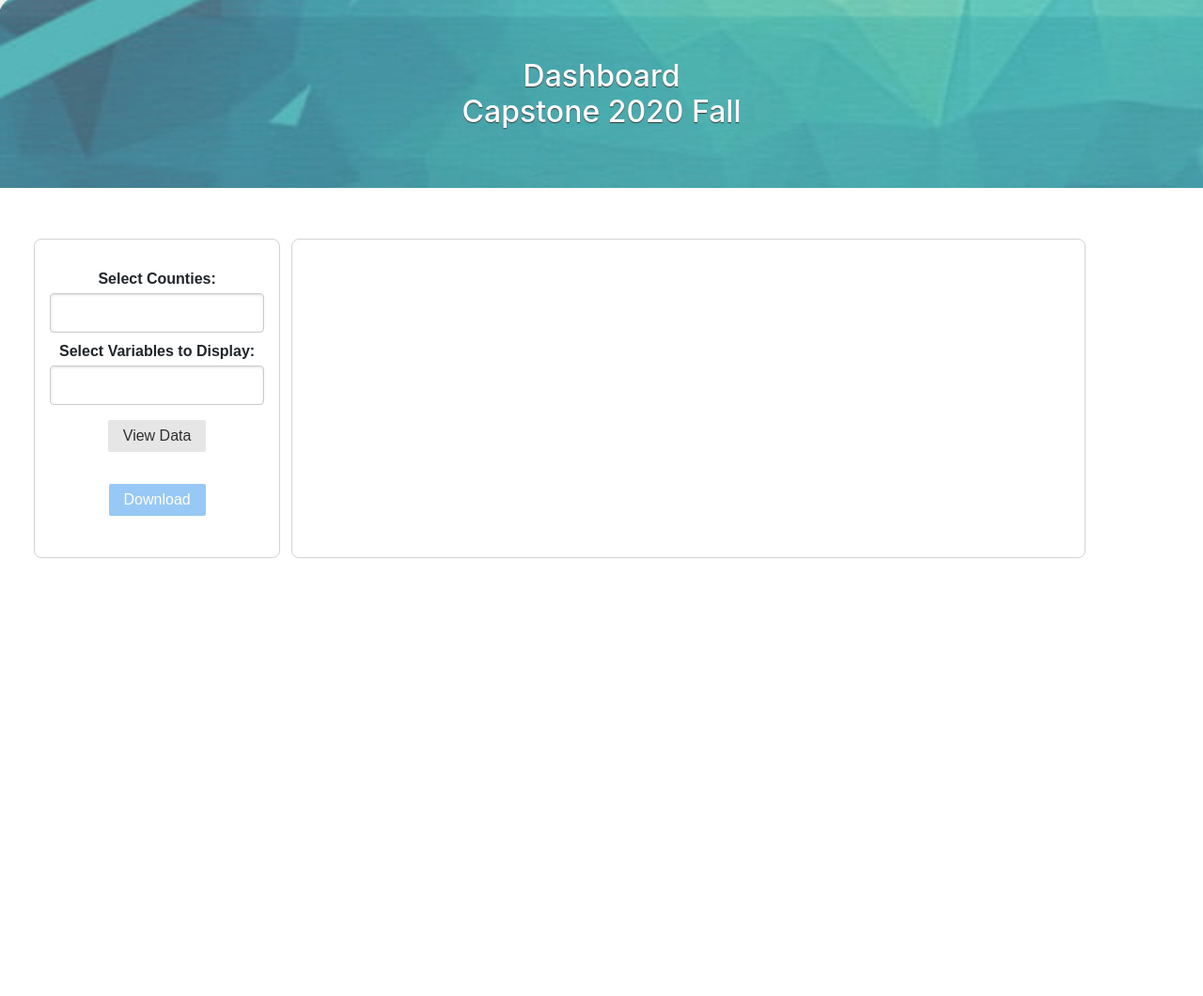
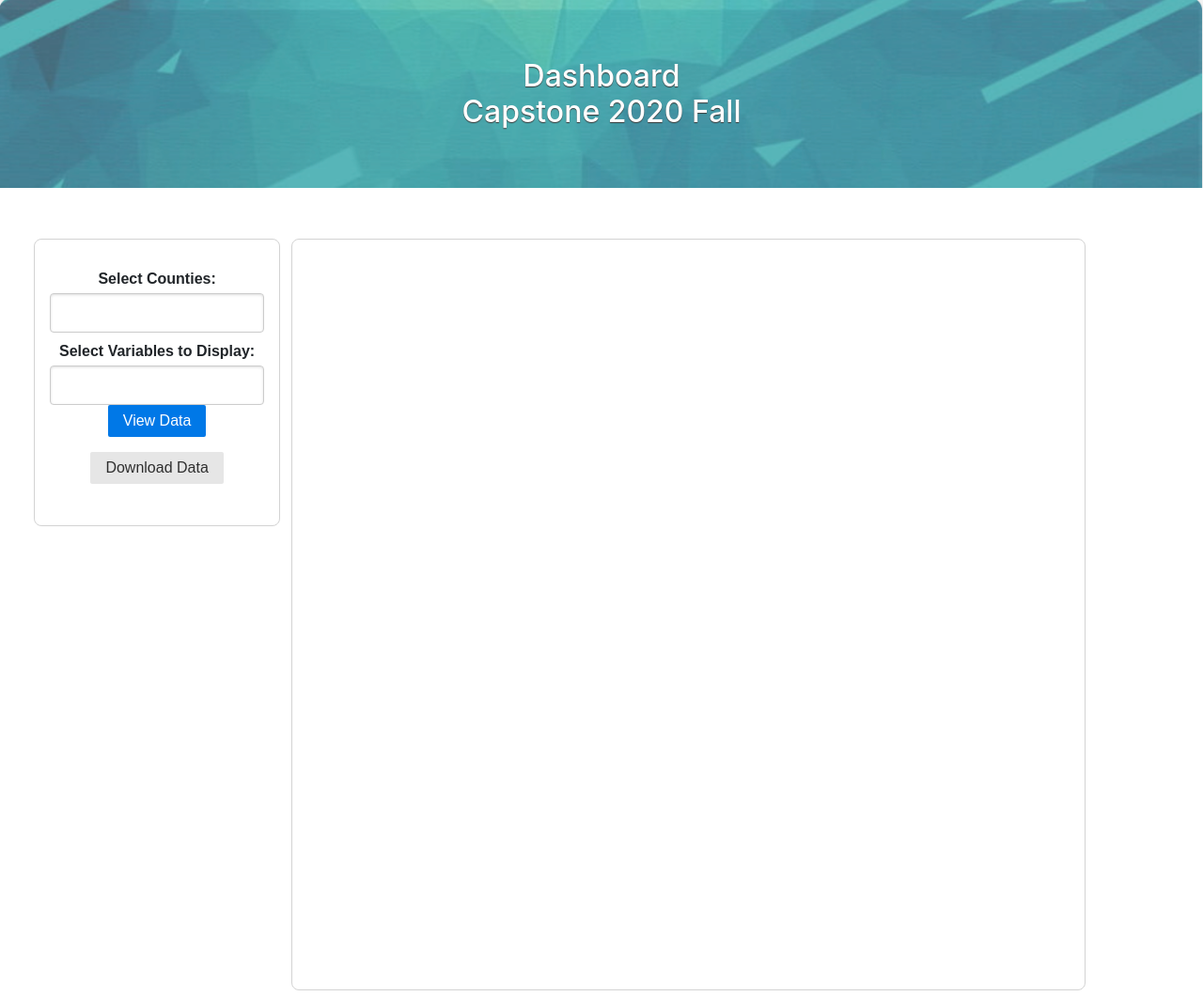
Before and after one commit to cmu-hs-F20/flask-prototype, a Flask app: template templates/state.html in a window 1280 px wide. Shown: the whole page at 94% size. Before the commit the page ends 594 px from the top, so only its background shows below. Run offline with Flask 3, Linux system fonts and the light colour scheme; the template is opened without the code that fills it: values that come from a table or form of the project are taken from there, others are empty; parts of the project's set-up code (start-up, migrations or seed data) failed here and were passed over; some libraries are stand-ins or nearby versions.

Commit message:
Variable select now uses simpler form interface

```diff
--- a/app.py
+++ b/app.py
@@ -48,6 +48,8 @@
             "data-actions-box": "true",
             "data-multiple-separator": " | ",
             "data-selected-text-format": "count > 4",
+            "data-size": "10",
+            "data-done-button": "true",
         },
     )
 
@@ -70,17 +72,19 @@
 
     selected_counties = [
         [state.strip(), county]
-        for county, state in [
-            county.split(",") for county in request.form.getlist("geoSelector")
-        ]
+        for county, state in [county.split(",") for county in form.geoSelector.data]
     ]
+
+    selected_vars = [var for var in form.varSelector.data]
 
     if not selected_counties:
         categories = [""]
         colnames = ["No column data!"]
         formatted_data = {"": [["No row data!"]]}
     else:
-        formatted_data, colnames = censusViewer.view(county_names=selected_counties)
+        formatted_data, colnames = censusViewer.view_dict(
+            county_names=selected_counties, selected_var_ids=selected_vars
+        )
         categories = list(formatted_data.keys())
 
     rendered_table = render_output_table(categories, colnames, formatted_data)
@@ -91,16 +95,22 @@
         "state.html",
         form=form,
         rendered_table=rendered_table,
-        data_available=True if selected_counties else False,
     )
 
 
-@server.route("/download-data")
+@server.route("/download-data", methods=["POST"])
 def return_download():
 
-    data = censusViewer.build_dataframe(
-        [[geo["state_name"], geo["county_name"]] for id, geo in session["geos"].items()]
-    )
+    form = StateForm(request.form)
+
+    selected_counties = [
+        [state.strip(), county]
+        for county, state in [county.split(",") for county in form.geoSelector.data]
+    ]
+
+    selected_vars = [var for var in form.varSelector.data]
+
+    data = censusViewer.view_df(selected_counties, selected_vars)
     response = make_response(data.to_csv(index=False))
     response.headers["Content-Disposition"] = "attachment; filename=county_acs_data.csv"
     response.headers["Content-Type"] = "text/csv"
--- a/static/main.css
+++ b/static/main.css
@@ -19,8 +19,6 @@
     text-shadow: 0 1px 1px black;
 }
 
-
-
 .pure-u-1-2 {
     border: solid lightgray 1px;
     border-radius: 8px;
@@ -33,24 +31,24 @@
     width: auto;
     margin-left: 36px;
     /*text-align: center;*/
+    height: min-content;
 }
 
 #right {
     color: #424242;
     width: 66%;
+    height: 100vh;
 }
 
 #table {
     width: auto;
-    height: auto;
+    height: 100%;
 }
 
 #left-form {
     /*background-color: #b2dfdb;*/
     padding: 8px;
     border: solid #cfd8dc 1px;
-
-
 }
 
 
--- a/templates/state.html
+++ b/templates/state.html
@@ -60,13 +60,10 @@
                             {{ form.varSelector }}
                         </div>
                     </div>
-                    <button type="submit" class="pure-button choose-button">View Data</button>
-                </fieldset>
-            </form>
-            <form class="pure-form pure-form-stacked" action="download-data">
-                <fieldset>
-                    <button type="submit" id="download-btn" class="pure-button pure-button-primary"
-                        {% if not data_available %} disabled {% endif %}>Download</button>
+                    <button type="submit" class="pure-button pure-button-primary">View Data</button>
+                    <br>
+                    <button type="submit" class="pure-button choose-button" formaction="download-data">Download
+                        Data</button>
                 </fieldset>
             </form>
         </div>
@@ -86,7 +83,7 @@
         integrity="sha384-ChfqqxuZUCnJSK3+MXmPNIyE6ZbWh2IMqE241rYiqJxyMiZ6OW/JmZQ5stwEULTy"
         crossorigin="anonymous"></script>
     <script src="https://cdn.jsdelivr.net/npm/bootstrap-select@1.13.14/dist/js/bootstrap-select.min.js"></script>
-
+    <script src='/static/main.js'></script>
 </body>
 
 </html>
```
Also changed, not shown: census.py (+36 -33 lines). Lines whose indentation alone changed are shown as unchanged.
